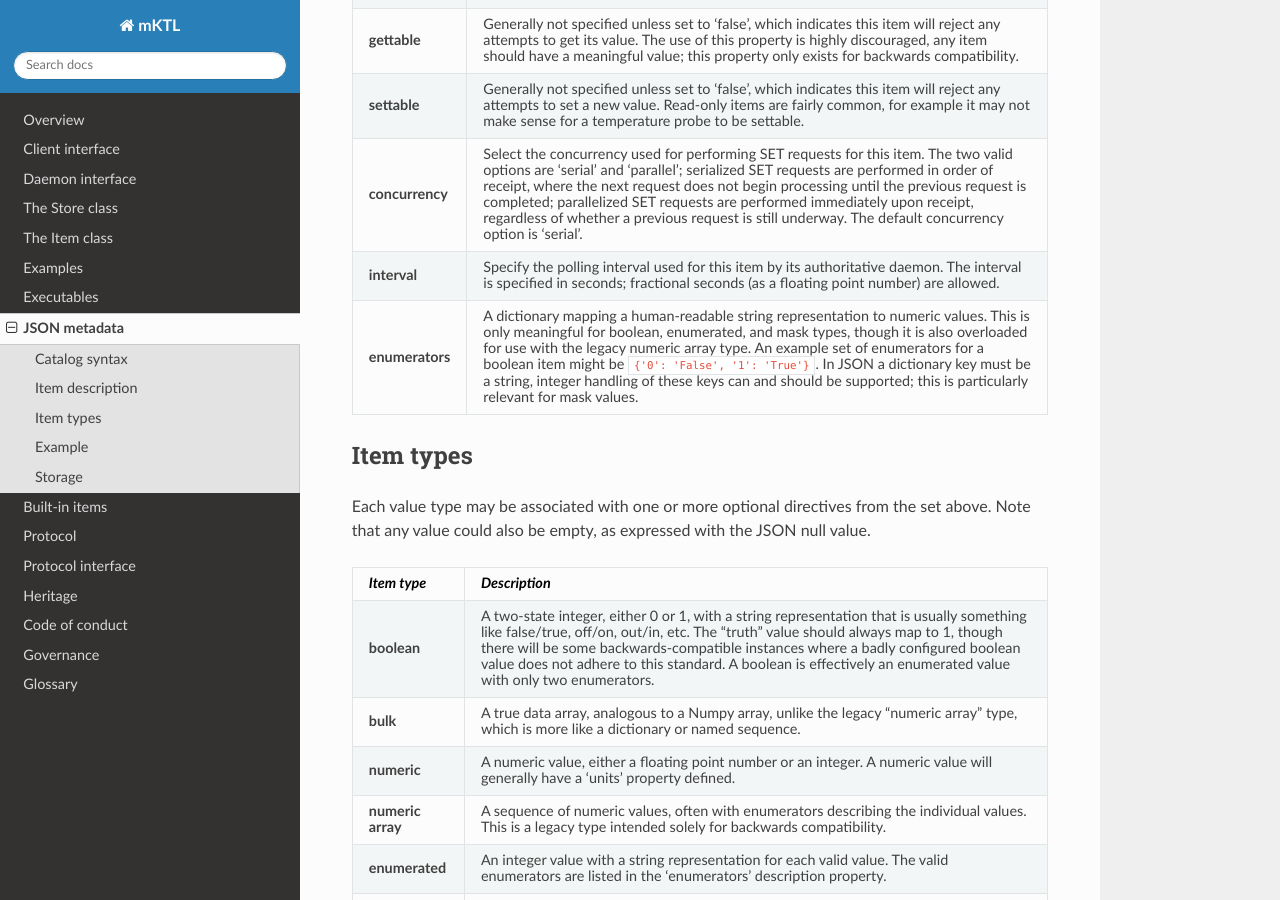
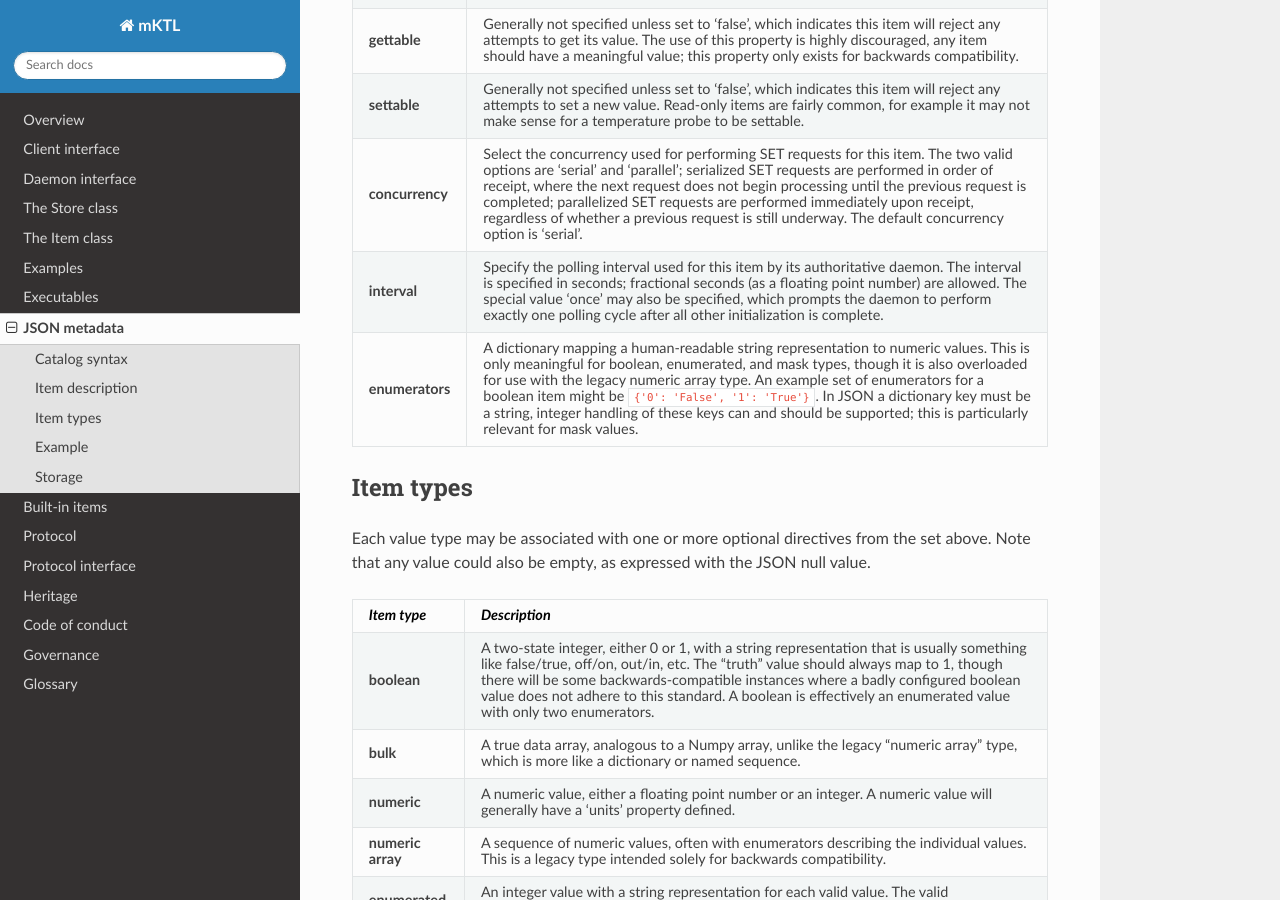
Before and after one commit to KeckObservatory/mKTL, a Sphinx documentation site: the page built from doc/metadata.rst, in a window 1280 px wide and 900 px high, scrolled down 1964 px. Built offline with Sphinx 7.4.7 and the Read the Docs theme 3.1.0, drawn with Linux system fonts in a browser that asks for light colours.

Commit message:
Add language describing the 'once' interval.

```diff
--- a/doc/metadata.rst
+++ b/doc/metadata.rst
@@ -164,6 +164,9 @@ item.
 **interval**	Specify the polling interval used for this item by its
 		authoritative daemon. The interval is specified in seconds;
 		fractional seconds (as a floating point number) are allowed.
+		The special value 'once' may also be specified, which prompts
+		the daemon to perform exactly one polling cycle after all other
+		initialization is complete.
 
 **enumerators**	A dictionary mapping a human-readable string
 		representation to numeric values. This is only
```
